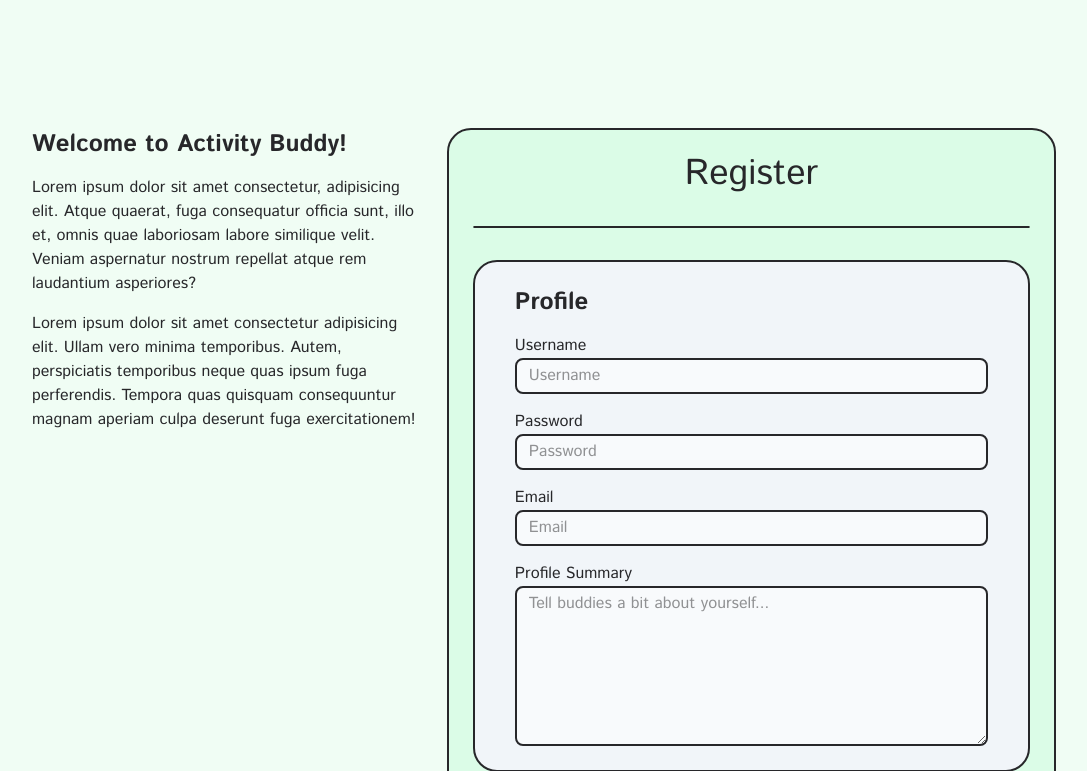
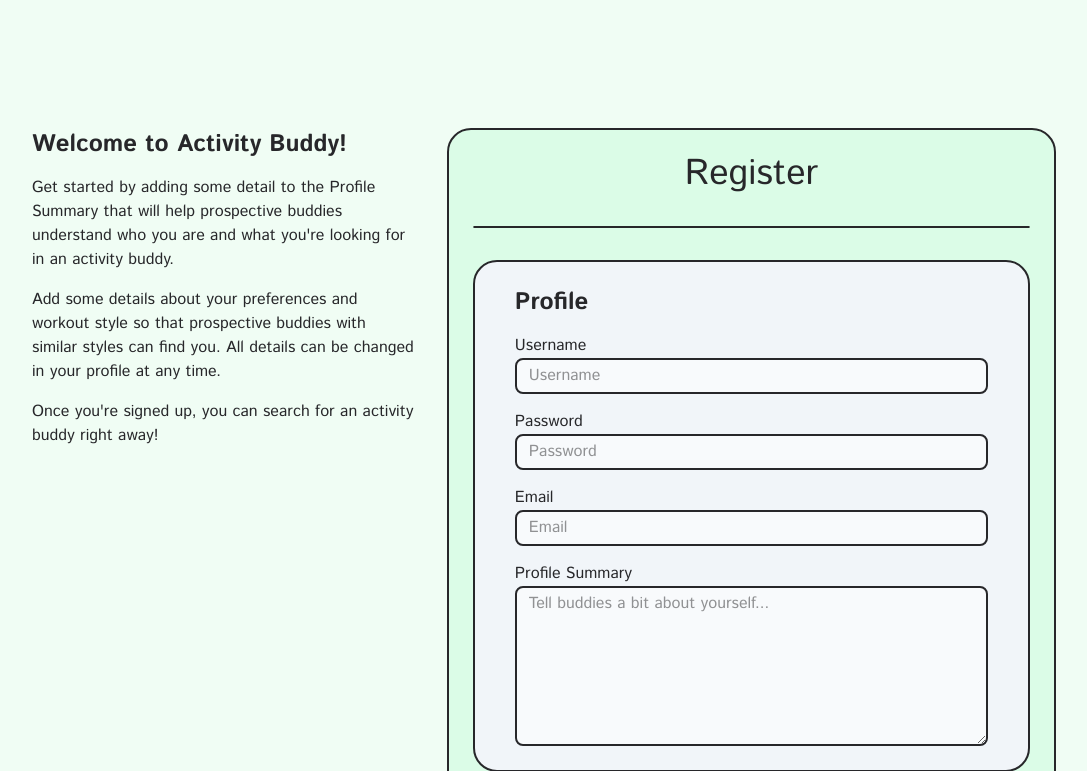
Before and after one commit to evankingca/Activity-Buddy, a Django app: page /register in a window 1280 px wide. Shown: the part 16-787 px from the top of the page, without its empty margins (96-1183 px from the left). Run offline with Django 5.2, Linux system fonts and the light colour scheme; style sheets or scripts are compiled from the project's sources; some libraries are stand-ins or nearby versions.

Commit message:
Update text on register page

```diff
--- a/browsing/templates/browsing/register.html
+++ b/browsing/templates/browsing/register.html
@@ -6,12 +6,15 @@
 <div class="mt-32 mb-8 flex lg:flex-row flex-col gap-12 lg:justify-between max-w-5xl mx-auto">
     <div class="lg:fixed lg:w-96 flex flex-col gap-4">
         <h2>Welcome to Activity Buddy!</h2>
-        <p>Lorem ipsum dolor sit amet consectetur, adipisicing elit. Atque quaerat, fuga consequatur officia sunt, illo
-            et, omnis quae laboriosam labore similique velit. Veniam aspernatur nostrum repellat atque rem laudantium
-            asperiores?</p>
-        <p>Lorem ipsum dolor sit amet consectetur adipisicing elit. Ullam vero minima temporibus. Autem, perspiciatis
-            temporibus neque quas ipsum fuga perferendis. Tempora quas quisquam consequuntur magnam aperiam culpa
-            deserunt fuga exercitationem!</p>
+        <p>
+          Get started by adding some detail to the Profile Summary that will help prospective buddies understand who you are and what you're looking for in an activity buddy.
+        </p>
+        <p>
+          Add some details about your preferences and workout style so that prospective buddies with similar styles can find you. All details can be changed in your profile at any time.
+        </p>
+        <p>
+          Once you're signed up, you can search for an activity buddy right away!
+        </p>
     </div>
     <div class="hidden lg:block w-160"></div>
     <form action="" class="card card-tertiary card-xs sm:card-sm w-full flex flex-col sm:gap-8 gap-6 lg:mx-0 mx-auto">
```
